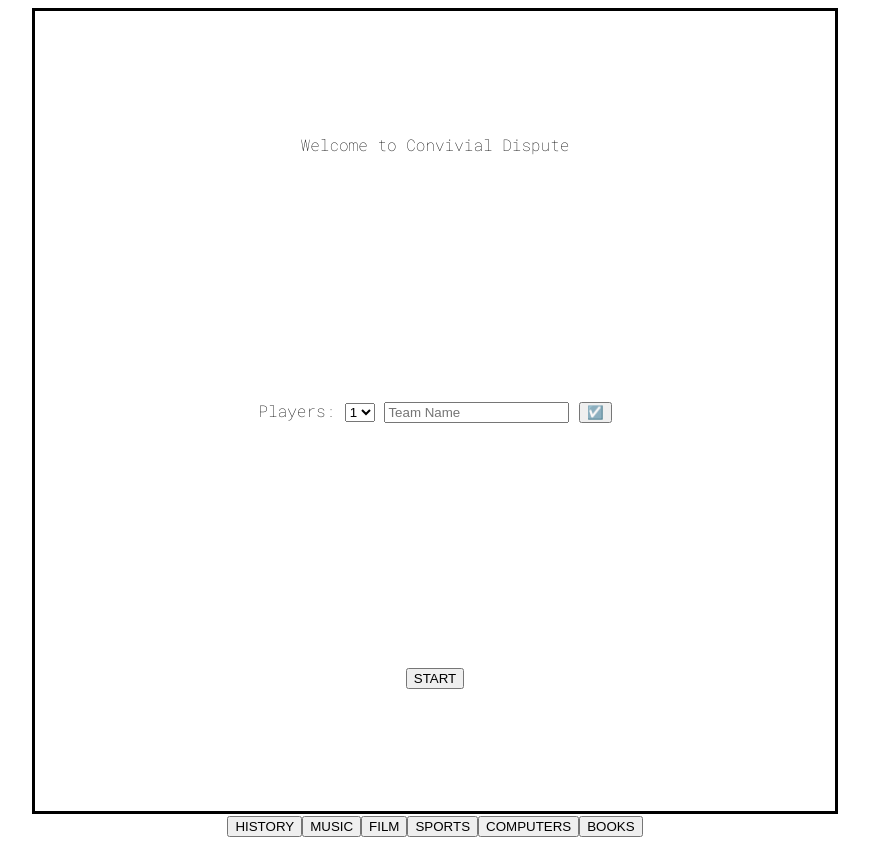
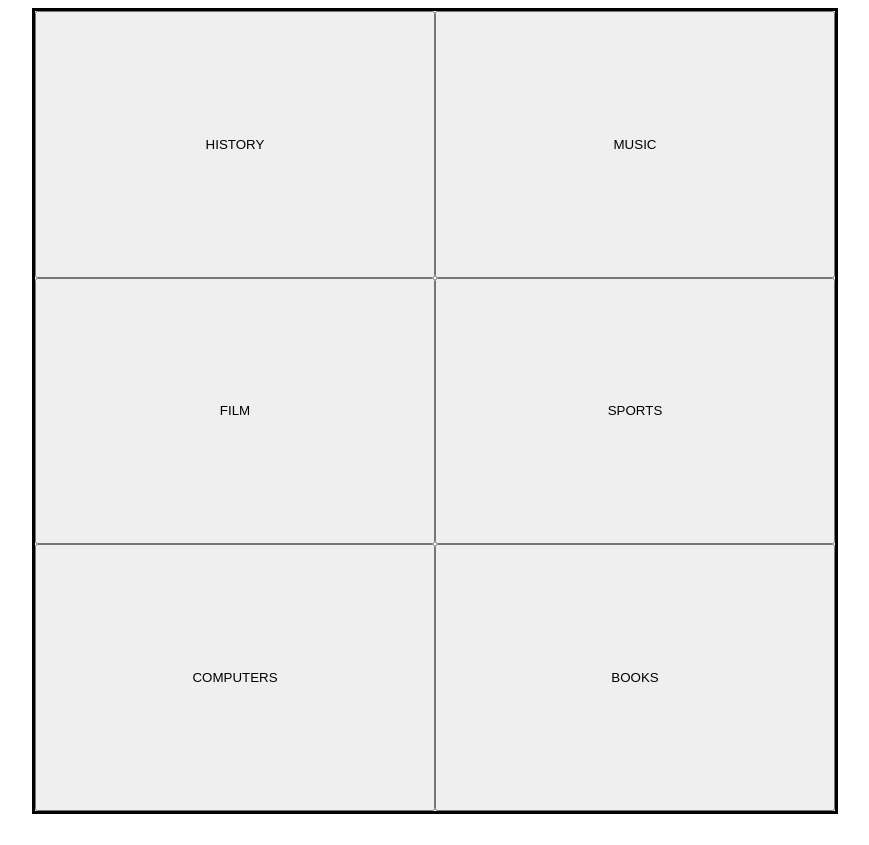
Before and after one commit to garrigoose/Trivia-Night, a plain HTML site: page index.html in a window 1280 px wide. Shown: the whole page, without its empty margins (205-1074 px from the left). After the commit the page ends 822 px from the top, so only its background shows below. Drawn offline with nearby package versions, Linux system fonts and the light colour scheme.

Commit message:
categories screen template

```diff
--- a/script.js
+++ b/script.js
@@ -1,3 +1,5 @@
 let startscreen = $("#start-screen");
+let categoriesscreen = $("#categories-screen");
 
-// startscreen.css("display", "none");
+startscreen.css("display", "none");
+// categoriesscreen.css('display', 'none');
--- a/style.css
+++ b/style.css
@@ -19,3 +19,11 @@ body {
   align-items: center;
   /* row-gap: 100px; */
 }
+
+#categories-screen {
+  height: 800px;
+  width: 800px;
+  border: solid;
+  display: grid;
+  grid-template-columns: 1fr 1fr;
+}
```
